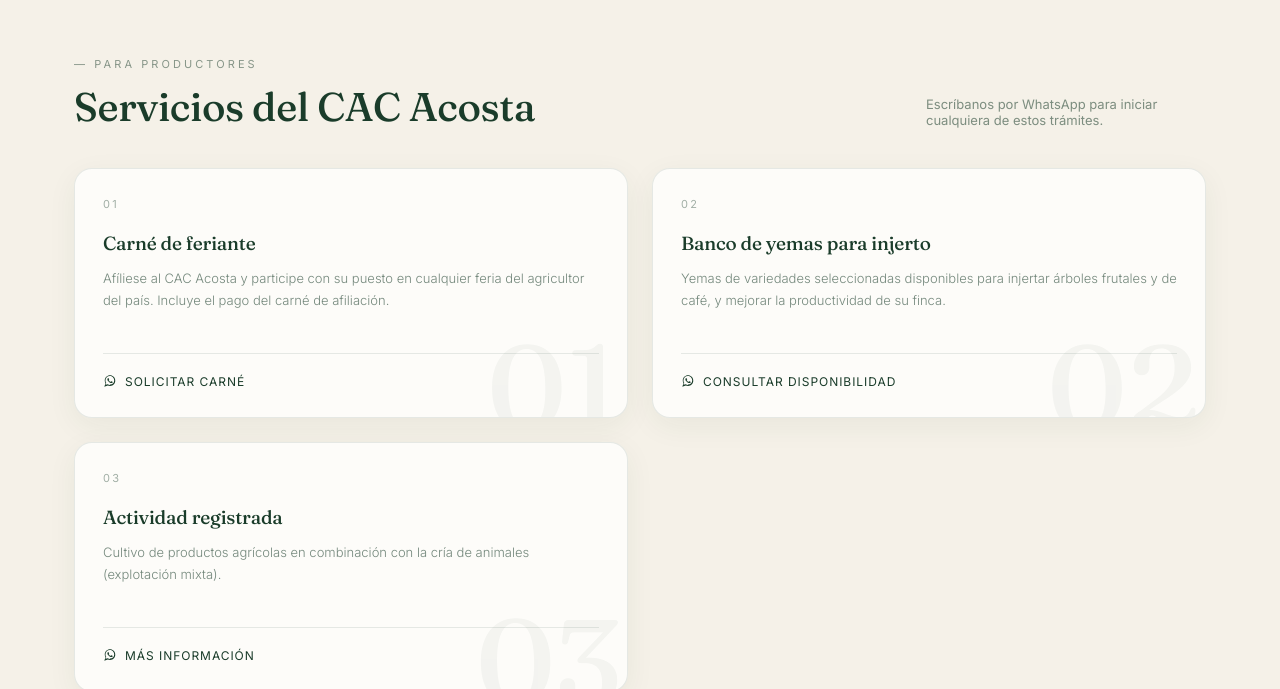
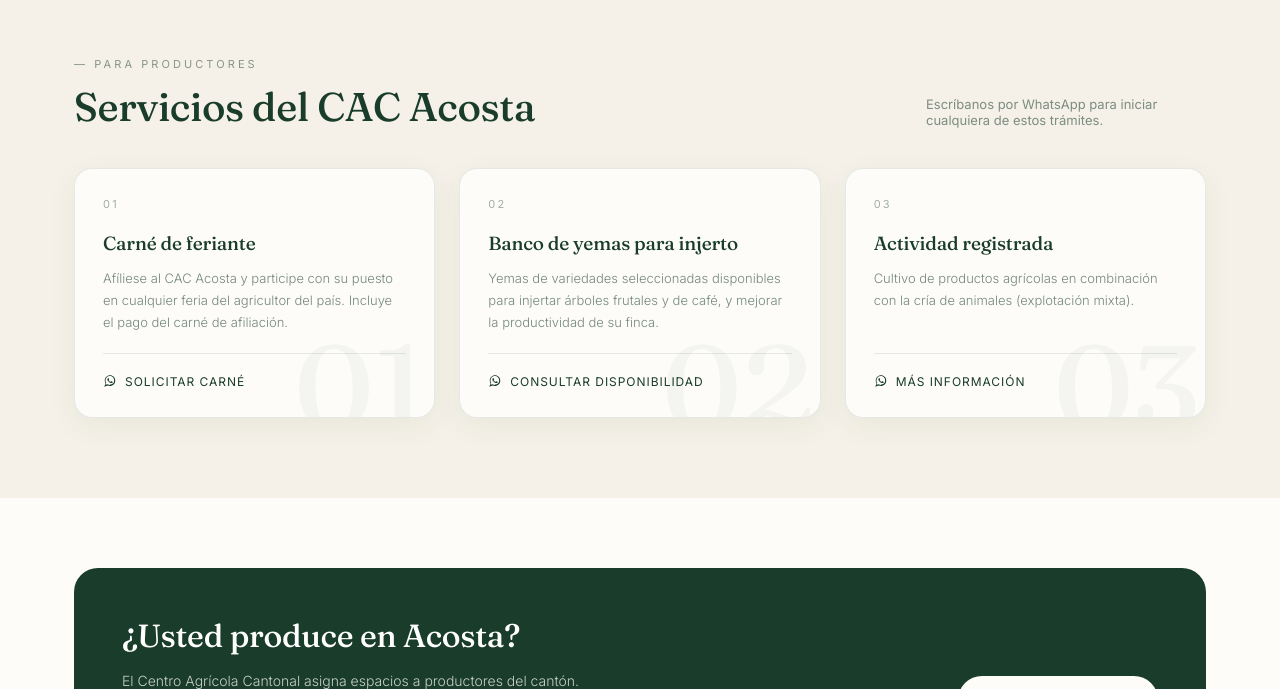
Before and after one commit to kacn1z-del/cac-acosta, a React (Vite) app: page / in a window 1280 px wide. Shown: the part 2111-2800 px from the top of the page. Built offline with nearby package versions, Linux system fonts and the light colour scheme.

Commit message:
Actualizar index.css

```diff
--- a/src/index.css
+++ b/src/index.css
@@ -1153,6 +1153,12 @@ button {
   }
 }
 
+@media (min-width: 1000px) {
+  .rejilla-servicios {
+    grid-template-columns: repeat(3, 1fr);
+  }
+}
+
 .tarjeta-pilar--servicio {
   min-height: 250px;
 }
```
